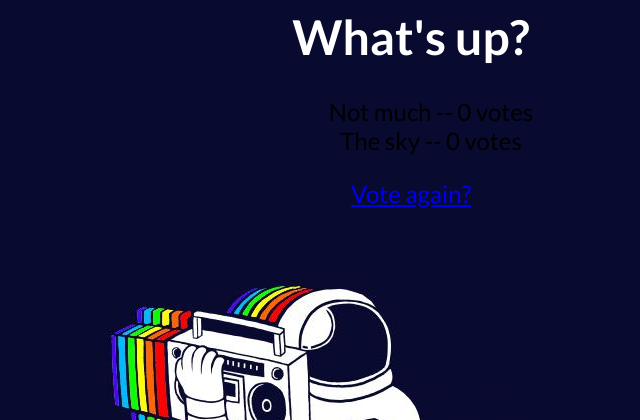
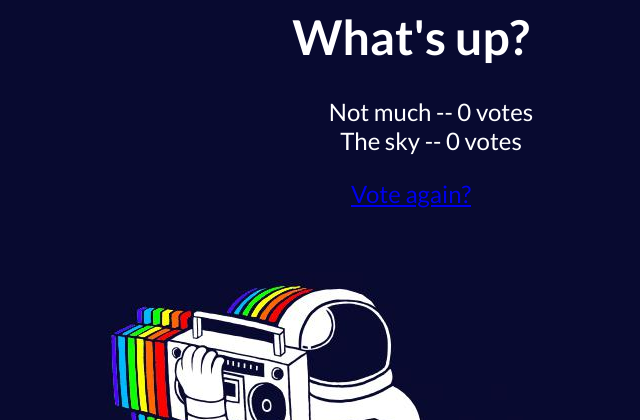
Before and after one commit to batoff/test_django, a Django app: page /polls/1/results/ in a window 1280 px wide. Shown: the top 420 px of the page, without its empty margins (229-869 px from the left). Run offline with Django 3.2, Linux system fonts and the light colour scheme; data comes from the database, SQL or seed files in the repository.

Commit message:
Update style2.css
Changed <li> color to white.

```diff
--- a/polls/static/polls/style2.css
+++ b/polls/static/polls/style2.css
@@ -1,5 +1,10 @@
 ul {
     list-style-type: none;
+}
+
+li
+{
+	color: white;
 }
 li a
 {
```
